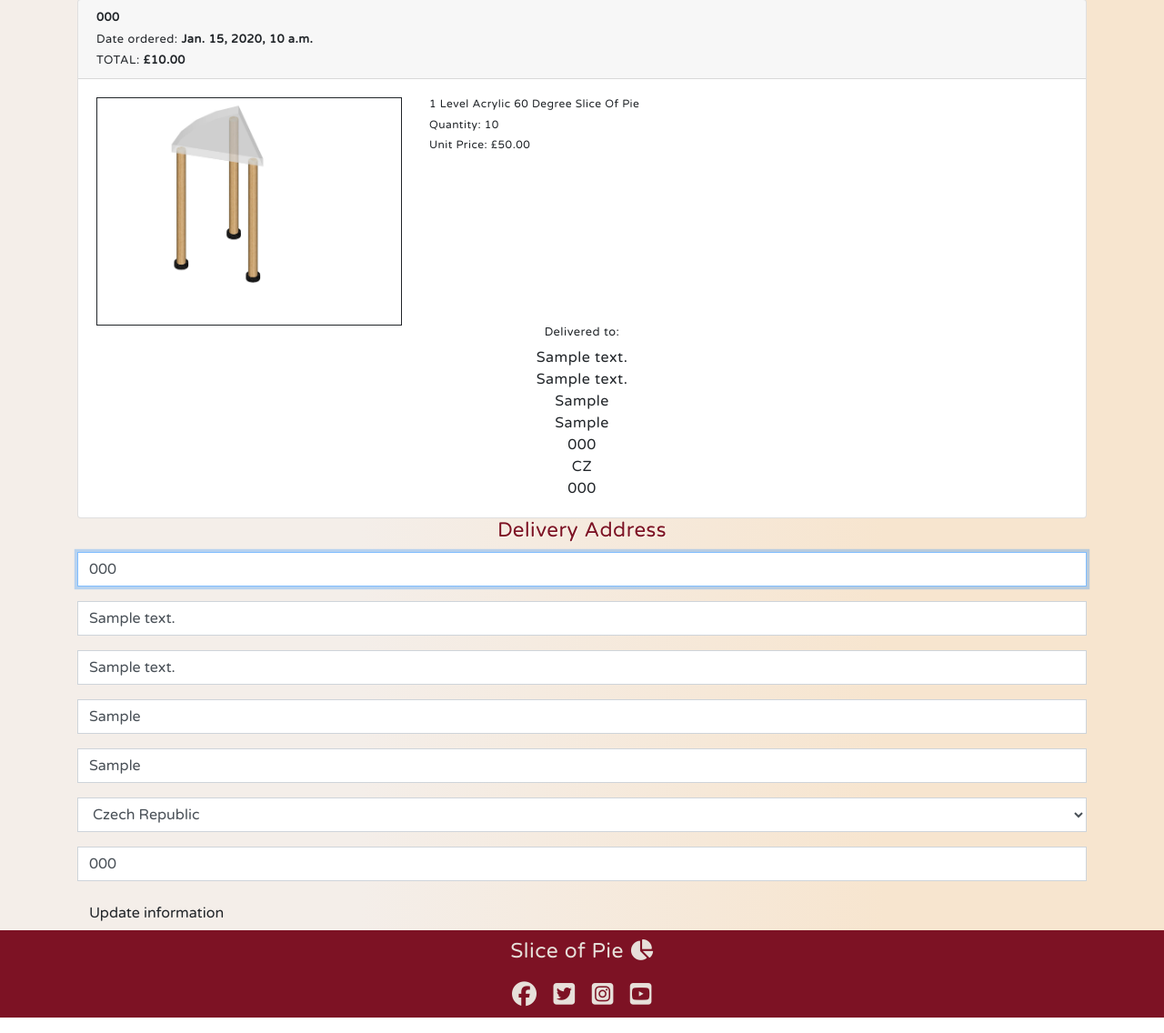
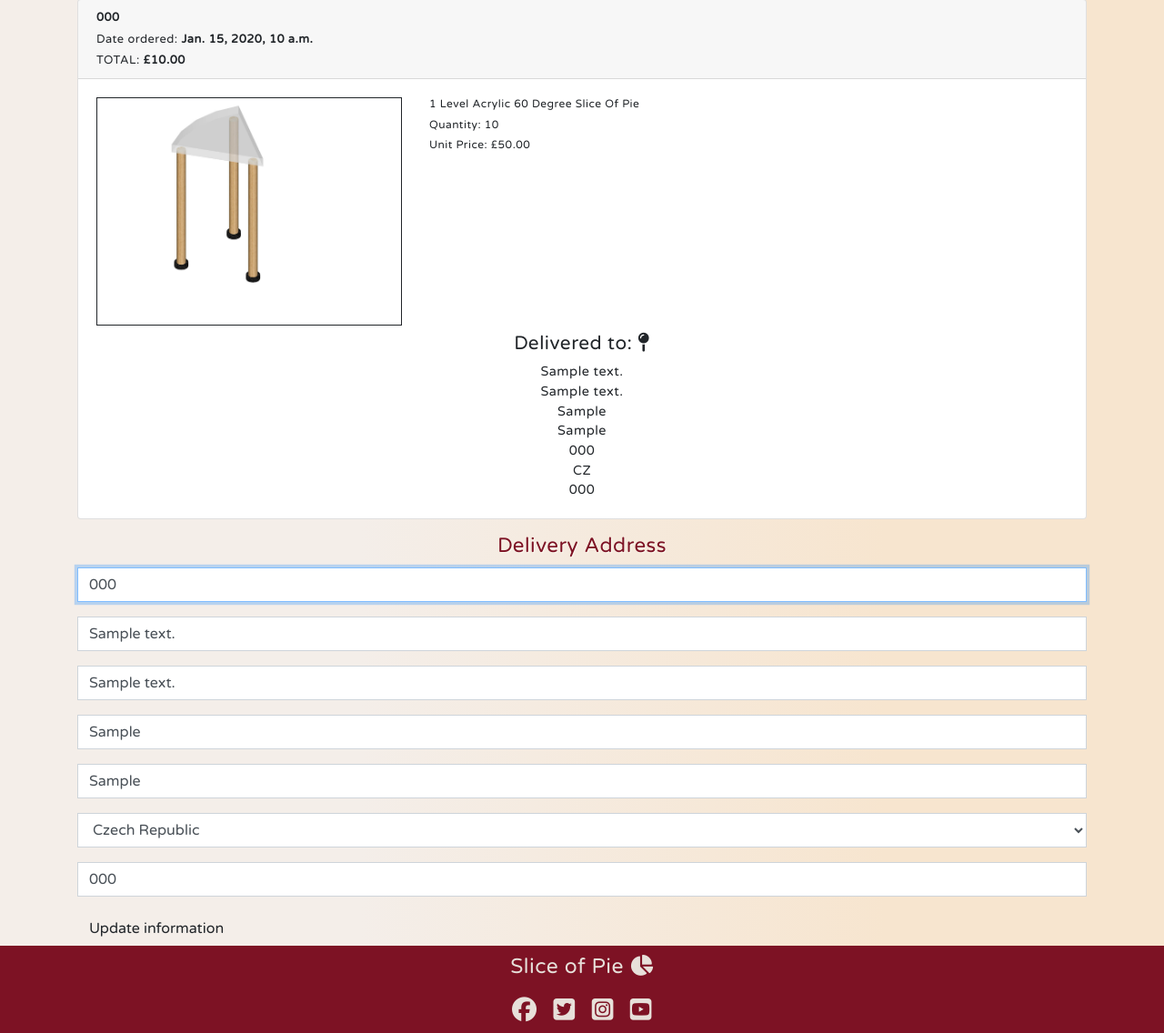
Before and after one commit to franciskershaw/slice-of-pie, a Django app: page /profile/ in a window 1280 px wide, after a click that opens the changed part. Shown: the part 187-1323 px from the top of the page at 91% size. Run offline with Django 3.2, Linux system fonts and the light colour scheme; a user stored in the database is signed in; data comes from the database, SQL or seed files in the repository; tables that the repository leaves empty hold one stand-in row (values such as "Sample post"); some libraries are stand-ins or nearby versions.

Commit message:
adjust size and margins of order history on profile

```diff
--- a/profiles/templates/profiles/profile.html
+++ b/profiles/templates/profiles/profile.html
@@ -27,7 +27,7 @@
                   <div id="collapse_{{ forloop.counter }}" class="collapse" aria-labelledby="heading_{{ forloop.counter }}" data-parent="#accordion">
                     <div class="card-body container-fluid">
                       {% for item in order.lineitems.all %}
-                        <div class="row">
+                        <div class="row mb-2">
                             <div class="col-4">
                                 <img class="profile-img" src="{{ MEDIA_URL }}{{ item.product.image_1 }}" alt="{{ item.product.name }}">
                             </div>
@@ -40,22 +40,22 @@
                             </div>
                         </div>
                       {% endfor %}
-                        <h3 class="text-center">Delivered to:</h3>
+                        <h3 class="text-center order-heading">Delivered to: <i class="fas fa-map-pin"></i></h3>
 
                         <div class="row text-center">
-                            <div class="col-12">{{ order.street_address1 }}</div>
+                            <div class="col-12"><p class="mb-0 profile-order-address">{{ order.street_address1 }}</p></div>
                             {% if order.street_address2 %}
-                            <div class="col-12">{{ order.street_address2 }}</div>
+                            <div class="col-12"><p class="mb-0 profile-order-address">{{ order.street_address2 }}</p></div>
                             {% endif %}
-                            <div class="col-12">{{ order.town_or_city }}</div>
+                            <div class="col-12"><p class="mb-0 profile-order-address">{{ order.town_or_city }}</p></div>
                             {% if order.county %}
-                            <div class="col-12">{{ order.county }}</div>
+                            <div class="col-12"><p class="mb-0 profile-order-address">{{ order.county }}</p></div>
                             {% endif %}
                             {% if order.postcode %}
-                            <div class="col-12">{{ order.postcode }}</div>
+                            <div class="col-12"><p class="mb-0 profile-order-address">{{ order.postcode }}</p></div>
                             {% endif %}
-                            <div class="col-12">{{ order.country }}</div>
-                            <div class="col-12">{{ order.phone_number }}</div>
+                            <div class="col-12"><p class="mb-0 profile-order-address">{{ order.country }}</p></div>
+                            <div class="col-12"><p class="mb-0 profile-order-address">{{ order.phone_number }}</p></div>
                         </div>
                     </div>
                   </div>
@@ -66,7 +66,7 @@
         <p>No orders</p>
         {% endif %}
     </section>
-    <section>
+    <section class="mt-3">
         <h2 class="text-center">Delivery Address</h2>
         <form action="{% url 'profile' %}" method="POST" id="profile-update-form">
             {% csrf_token %}
--- a/static/css/base.css
+++ b/static/css/base.css
@@ -911,11 +911,19 @@ img.profile-img {
   border: 1px solid;
 }
 
-#accordion h3 {
+.order-heading {
+  font-size: 130%;
+}
+
+.profile-order-address {
+  font-size: 90%;
+}
+
+.card-header h3 {
   font-size: 80%
 }
 
-#accordion h4 {
+.card-body h4 {
   font-size: 75%;
 }
 
```
